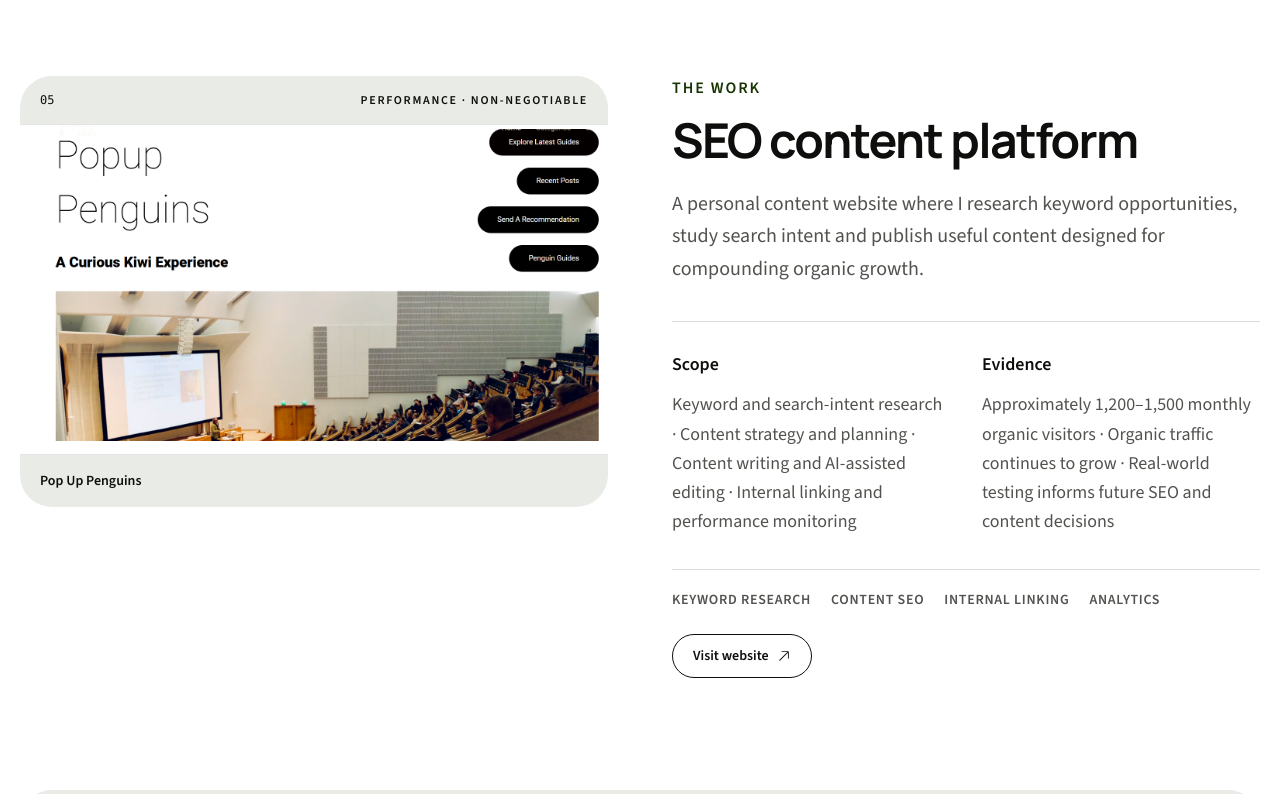
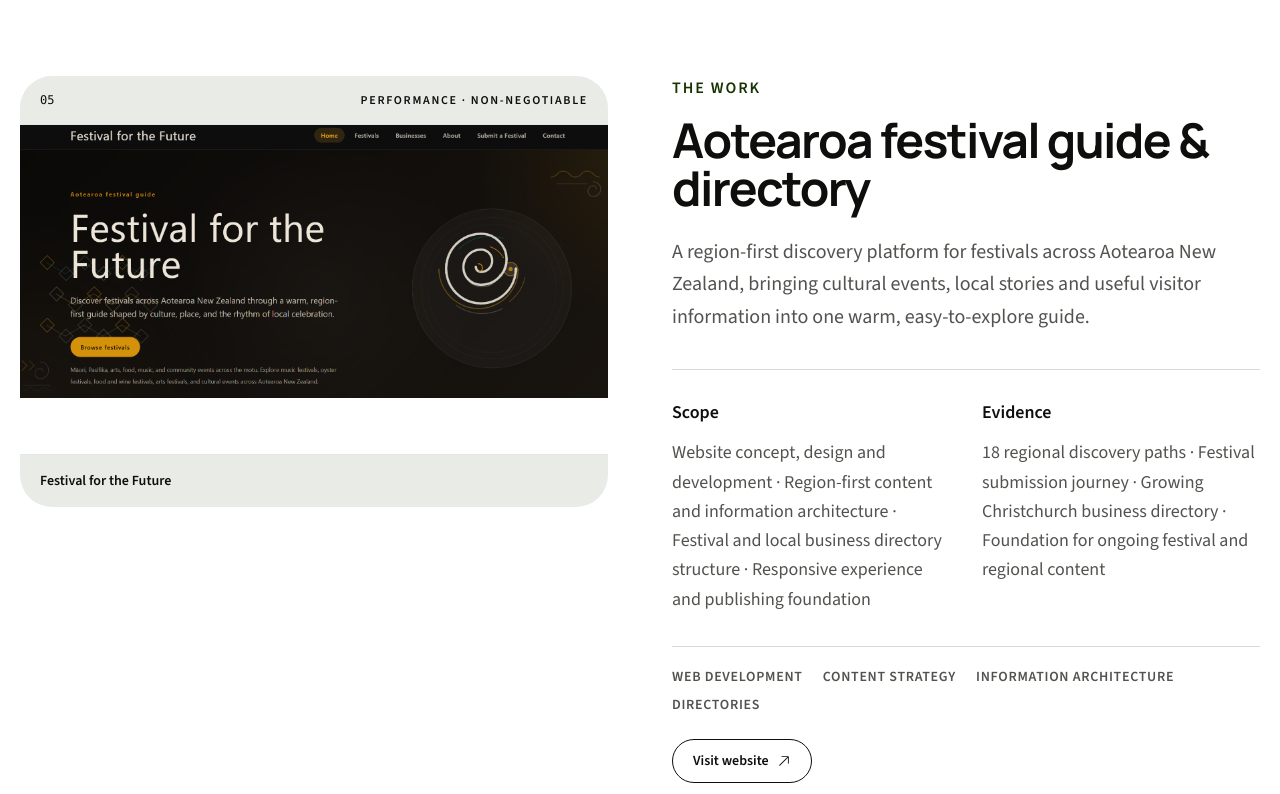
Before and after one commit to taranveerultra-bot/Tara-cv, a Next.js app: page / in a window 1280 px wide. Shown: the part 4920-5714 px from the top of the page. Built offline with nearby package versions, Linux system fonts and the light colour scheme.

Commit message:
Add Festival for the Future to portfolio

```diff
--- a/src/data/projects.ts
+++ b/src/data/projects.ts
@@ -100,6 +100,32 @@ export const projects: IProject[] = [
         imageAlt: "The Matchmaking Bureau premium matchmaking platform homepage",
     },
     {
+        title: "Festival for the Future",
+        category: "Aotearoa festival guide & directory",
+        summary:
+            "A region-first discovery platform for festivals across Aotearoa New Zealand, bringing cultural events, local stories and useful visitor information into one warm, easy-to-explore guide.",
+        outcome:
+            "A scalable content platform that helps people discover festivals by place while creating room for festival submissions and local business listings.",
+        responsibilities: [
+            "Website concept, design and development",
+            "Region-first content and information architecture",
+            "Festival and local business directory structure",
+            "Responsive experience and publishing foundation",
+        ],
+        results: [
+            "18 regional discovery paths",
+            "Festival submission journey",
+            "Growing Christchurch business directory",
+            "Foundation for ongoing festival and regional content",
+        ],
+        tags: ["Web development", "Content strategy", "Information architecture", "Directories"],
+        accent: "",
+        image: "/images/projects/festival-for-the-future.png",
+        imageAlt:
+            "Festival for the Future homepage showing its Aotearoa festival guide, navigation and illustrated hero",
+        links: [{ label: "Visit website", href: "https://festivalforthefuture.org.nz/" }],
+    },
+    {
         title: "Pop Up Penguins",
         category: "SEO content platform",
         summary:
```
Also changed, not shown: public/images/projects/festival-for-the-future.png (added).
